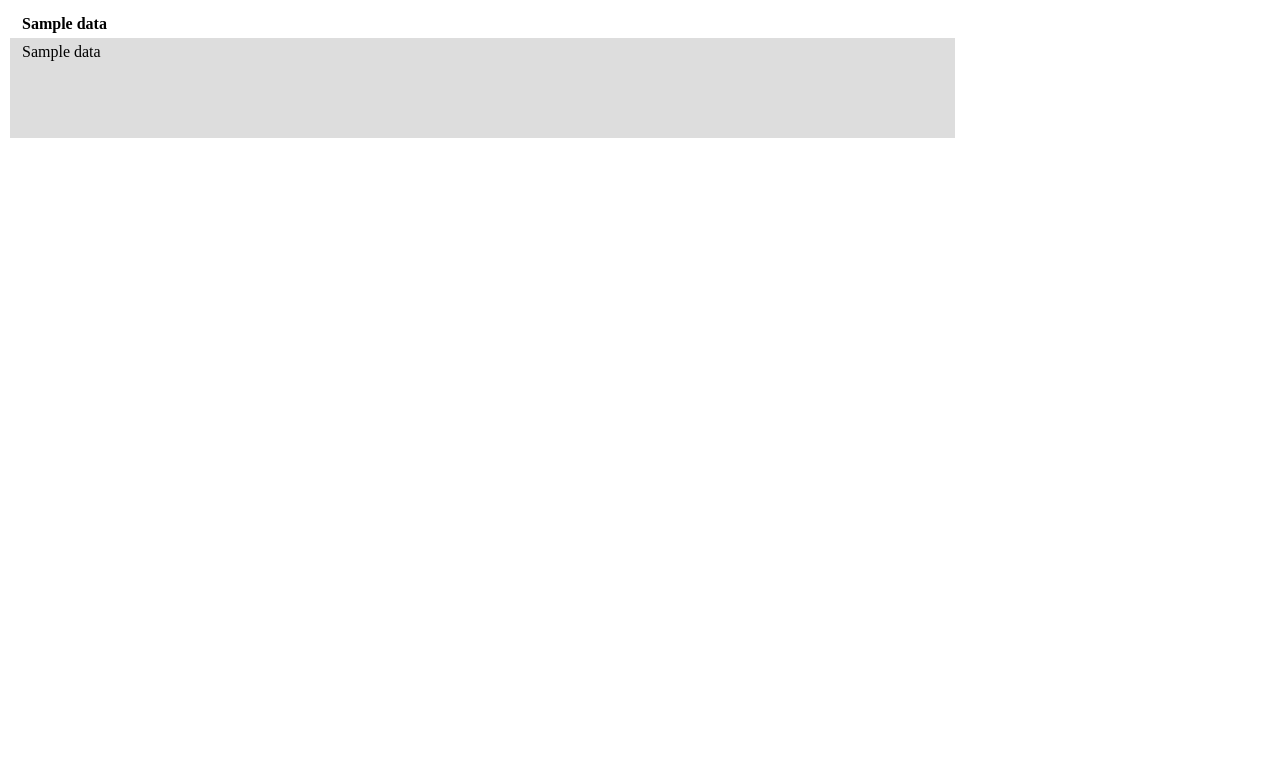
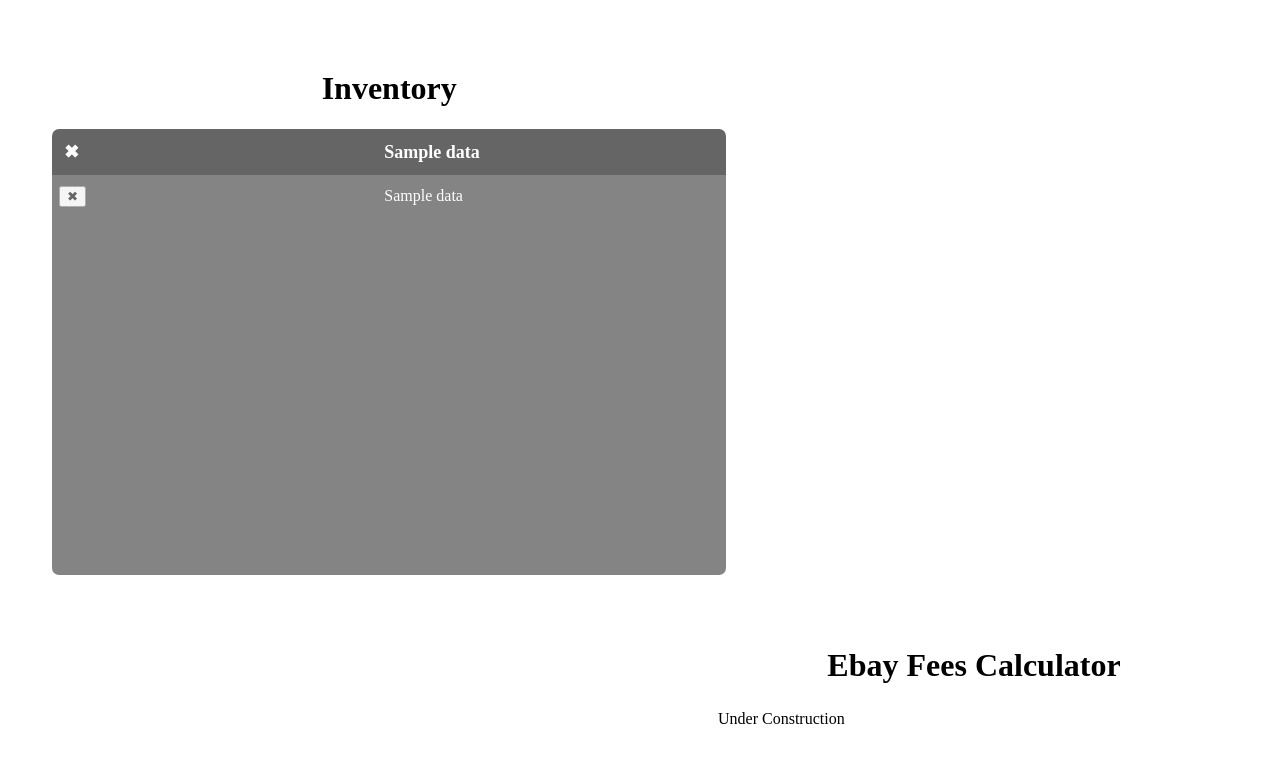
Before and after one commit to mwen1993/inventory-tracker, a Flask app: template app/templates/index.html in a window 1280 px wide. Shown: the top 763 px of the page. Run offline with Flask 2, Linux system fonts and the light colour scheme; the template is opened without the code that fills it: values that come from a table or form of the project are taken from there, most other values are stand-ins (such as "Sample title", 1, 10 or a date in 2020); parts of the project's set-up code (start-up, migrations or seed data) failed here and were passed over.

Commit message:
added styling and better user interface to delete

```diff
--- a/app/forms.py
+++ b/app/forms.py
@@ -4,24 +4,21 @@ from wtforms.validators import DataRequired, optional
 
 
 class AddForm(FlaskForm):
-    name = StringField('Name', validators=[DataRequired()])
-    color = StringField('Color', validators=[DataRequired()])
-    size = IntegerField('Size', validators=[DataRequired()])
-    purchased = IntegerField('Purchased Price', validators=[DataRequired()])
-    sold = IntegerField('Sold Price (Optional)', validators=[optional()])
-    submit = SubmitField('Add')
+    name = StringField(validators=[DataRequired()])
+    color = StringField(validators=[DataRequired()])
+    size = IntegerField(validators=[DataRequired()])
+    purchased = IntegerField(validators=[DataRequired()])
+    sold = IntegerField(validators=[optional()])
 
 
 class DeleteForm(FlaskForm):
-    item_id = IntegerField('ID of Item', validators=[DataRequired()])
-    submit = SubmitField('Delete')
+    id = IntegerField('ID of Item', validators=[DataRequired()])
 
 
 class UpdateForm(FlaskForm):
-    Id = IntegerField('Id', validators=[DataRequired()])
-    Name = StringField('Name', validators=[optional()])
-    Color = StringField('Color', validators=[optional()])
-    Size = IntegerField('Size', validators=[optional()])
-    Purchased_Price = IntegerField('Purchased_Price', validators=[optional()])
-    Sold_Price = IntegerField('Sold_Price', validators=[optional()])
-    submit = SubmitField('Update')
+    id = IntegerField('Id', validators=[DataRequired()])
+    name = StringField('Name', validators=[optional()])
+    color = StringField('Color', validators=[optional()])
+    size = IntegerField('Size', validators=[optional()])
+    purchased_price = IntegerField('Purchased_Price', validators=[optional()])
+    sold_price = IntegerField('Sold_Price', validators=[optional()])
--- a/app/routes.py
+++ b/app/routes.py
@@ -35,7 +35,7 @@ def add():
 def delete():
     form = DeleteForm()
     if form.validate_on_submit():
-        message = delete_item(str(form.item_id.data), 'shoes')
+        message = delete_item(str(form.id.data), 'shoes')
         flash(message)
         return redirect(url_for('index'))
     else:
--- a/app/static/styles/index.css
+++ b/app/static/styles/index.css
@@ -1,26 +1,82 @@
+body {
+    margin: 0;
+    padding: 0;
+    font-family: inherit;
+}
+
+h1 {
+    text-align: center;
+    padding: 10px 10px 10px 10px;
+    margin: 10px 0 10px 0;
+}
+
+.table-container {
+    float: left;
+    width: 53%;
+    margin: 50px 0 0 50px;
+}
+
+.calculator-container {
+    float: right;
+    width: 40%;
+    margin: 50px 50px 0 0;
+}
+
 table{
+    color: white;
     text-align: left;
-    word-break: break-all;
+    word-break: break-word;
+    opacity: .6;
+}
+thead {
+    font-size: large;
+    background: #000;
+    border-radius: 7px 7px 0 0;
 }
 
 tbody {
-    background-color: #ddd;
-    height: 100px;
+    height: 400px;
     overflow: scroll;
     display: block;
+    background: rgb(51, 51, 51);
+    border-radius: 0 0 7px 7px;
 }
 
-th, td {
-    padding: 3px 10px;
+th, td{
+    padding: 10px 0 10px 10px;
 }
 
-
 thead, tbody tr {
-    display:table;
-    width:100%;
+    display: table;
+    width: 100%;
     table-layout: fixed;
 }
 
-thead, tbody{
-    width: 75%;
+table tr th:nth-child(2), table tr td:nth-child(2),
+table tr th:nth-child(5), table tr td:nth-child(5)
+{
+    width: 12px;
 }
+
+table tr th:nth-child(3), table tr td:nth-child(3) {
+    width: 120px;
+}
+
+table tr th:nth-child(4), table tr td:nth-child(4),
+table tr th:nth-child(7), table tr td:nth-child(7)
+{
+    width: 50px;
+}
+
+table tr th:nth-child(6), table tr td:nth-child(6) {
+    width: 65px;
+}
+
+button {
+    margin: -5px;
+}
+
+button:hover {
+    background: #ff5d62;
+    border-radius: 3px;
+}
--- a/app/templates/index.html
+++ b/app/templates/index.html
@@ -6,7 +6,6 @@
     <title>Inventory</title>
 </head>
 <body>
-    <!--
     {% with messages = get_flashed_messages() %}
         {% if messages %}
             <script>let msg = "";</script>
@@ -16,53 +15,34 @@
             <script>alert(msg)</script>
         {% endif %}
     {% endwith %}
-    <form action="/add" method="post" novalidate>
+    <form id="add-form" action="/add" method="post" novalidate>
         {{ add_form.hidden_tag() }}
-        <p>
-            {{ add_form.name.label }}
-            {{ add_form.name(size=24, autocomplete="off") }}
-            {{ add_form.color.label }}
-            {{ add_form.color(size=24, autocomplete="off") }}
-            {{ add_form.size.label }}
-            {{ add_form.size(size=24, autocomplete="off") }}
-            {{ add_form.purchased.label }}
-            {{ add_form.purchased(size=24, autocomplete="off") }}
-            {{ add_form.sold.label }}
-            {{ add_form.sold(size=24, autocomplete="off") }}
-            {{ add_form.submit() }}
-        </p>
+        {{ add_form.name(type="hidden") }}
+        {{ add_form.color(type="hidden") }}
+        {{ add_form.size(type="hidden") }}
+        {{ add_form.purchased(type="hidden") }}
+        {{ add_form.sold(type="hidden") }}
     </form>
-    <form  action="/delete" method="post" novalidate>
+    <form id="delete-form" action="/delete" method="post" novalidate>
         {{ delete_form.hidden_tag() }}
-        <p>
-            {{ delete_form.item_id.label }}
-            {{ delete_form.item_id(size=24, autocomplete="off") }}
-            {{ delete_form.submit() }}
-        </p>
+        {{ delete_form.id(type="hidden") }}
     </form>
-    <form action="/update", method="post" novalidate>
-        {{ add_form.hidden_tag() }}
-        <p>
-            {{ update_form.Id.label }}
-            {{ update_form.Id(size=24, autocomplete="off") }}
-            {{ update_form.Name.label }}
-            {{ update_form.Name(size=24, autocomplete="off") }}
-            {{ update_form.Color.label }}
-            {{ update_form.Color(size=24, autocomplete="off") }}
-            {{ update_form.Size.label }}
-            {{ update_form.Size(size=24, autocomplete="off") }}
-            {{ update_form.Purchased_Price.label }}
-            {{ update_form.Purchased_Price(size=24, autocomplete="off") }}
-            {{ update_form.Sold_Price.label }}
-            {{ update_form.Sold_Price(size=24, autocomplete="off") }}
-            {{ update_form.submit() }}
-        </p>
+    <form id="update-form" action="/update", method="post" novalidate>
+        {{ update_form.hidden_tag() }}
+        {{ update_form.id(type="hidden") }}
+        {{ update_form.name(type="hidden") }}
+        {{ update_form.color(type="hidden") }}
+        {{ update_form.size(type="hidden") }}
+        {{ update_form.purchased_price(type="hidden") }}
+        {{ update_form.sold_price(type="hidden") }}
     </form>
-    -->
 
+    <div class="table-container">
+        <h1>Inventory</h1>
         <table>
             <thead>
                 <tr>
+                    <th width="10px">&#10006</th>
                 {% for data in header %}
                     <th>{{ data }}</th>
                 {% endfor %}
@@ -71,6 +51,7 @@
             <tbody>
             {% for row in content %}
             <tr>
+                <td width="10px"><button class="remove-button" onclick="deleteRow(this)">&#10006</button></td>
                 {% for data in row %}
                 <td>{{ data }}</td>
                 {% endfor %}
@@ -78,6 +59,21 @@
             {% endfor %}
             </tbody>
         </table>
+    </div>
+    <div class="calculator-container">
+         <h1>Ebay Fees Calculator</h1>
+        <p>Under Construction</p>
+    </div>
 
+    <script>
+        function deleteRow(element) {
+            let row = element.parentNode.parentNode;
+            let id = Number(row.children[1].innerHTML);
+            let deleteForm = document.getElementById("delete-form");
+            let idField = deleteForm.children[1];
+            idField.value = id;
+            deleteForm.submit();
+        }
+    </script>
 </body>
 </html>
```
Lines whose indentation alone changed are shown as unchanged.
